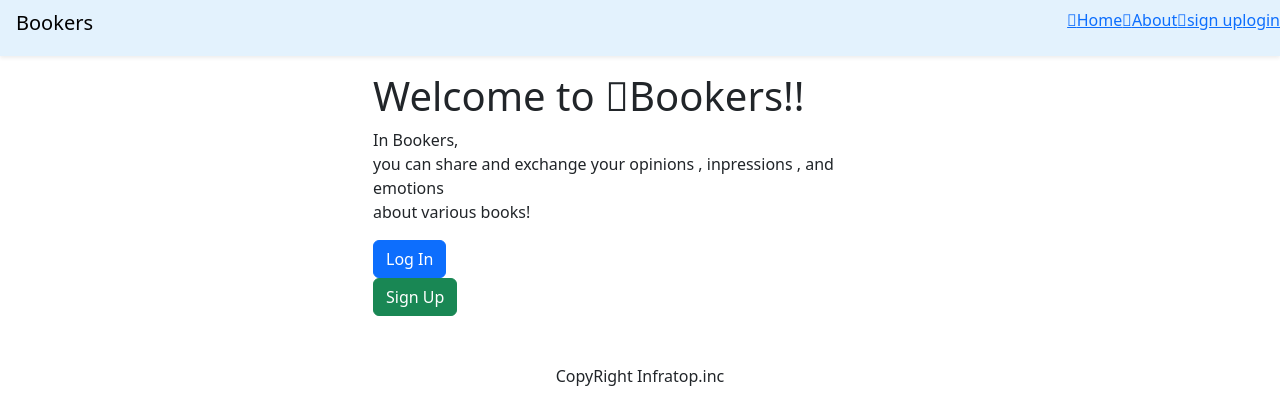
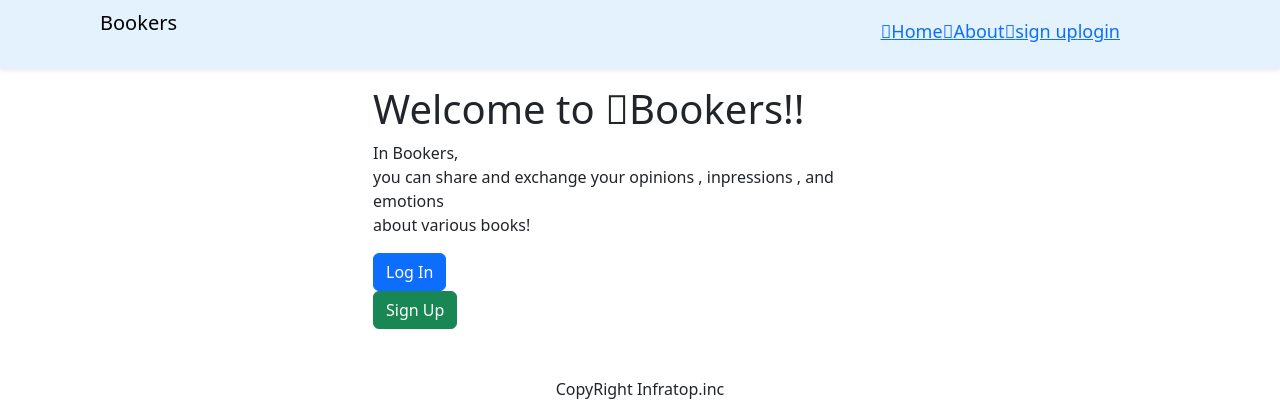
Before and after one commit to T-Shikai/Bookers2, a Rails app: page / in a window 1280 px wide. Shown: the top 420 px of the page. Run offline with Rails 7, Linux system fonts and the light colour scheme; style sheets or scripts are compiled from the project's sources; parts of the project's set-up code (start-up, migrations or seed data) failed here and were passed over; some libraries are stand-ins or nearby versions.

Commit message:
Fifth Commit

```diff
--- a/app/assets/stylesheets/application.scss
+++ b/app/assets/stylesheets/application.scss
@@ -28,3 +28,13 @@
 .book-error-message{
   color: red;
 }
+
+.top-menu{
+  padding-right: 160px;
+  padding-left: 100px;
+}
+
+.navlist{
+  margin-top: 10px;
+  font-size: large;
+}
--- a/app/views/layouts/application.html.erb
+++ b/app/views/layouts/application.html.erb
@@ -17,14 +17,14 @@
             <% if current_user %>
               <a class="navbar-brand py-2 ml-5"><i class="fas fa-atlas"></i>Bookers</a>
             <% else %>
-              <a class="navbar-brand p-3 ml-5" href="/"><i class="fas fa-atlas"></i>Bookers</a>
+              <a class="navbar-brand py-2 ml-5" href="/"><i class="fas fa-atlas"></i>Bookers</a>
             <% end %>
           </div>
           <!--<button class="navbar-toggler" type="button" data-toggle="collapse" data-target="#topNav" aria-controls="navbarNavDropdown" aria-expanded="false" aria-label="Toggle navigation">-->
           <!--  <span class="navbar-toggler-icon"></span>-->
           <!--</button>-->
           <div id="topNav">
-            <ul class="nav">
+            <ul class="navlist nav">
               <% if user_signed_in? %>
                 <li class="nav-item ml-4">
                   <%= link_to user_path(current_user.id) do %>
```
